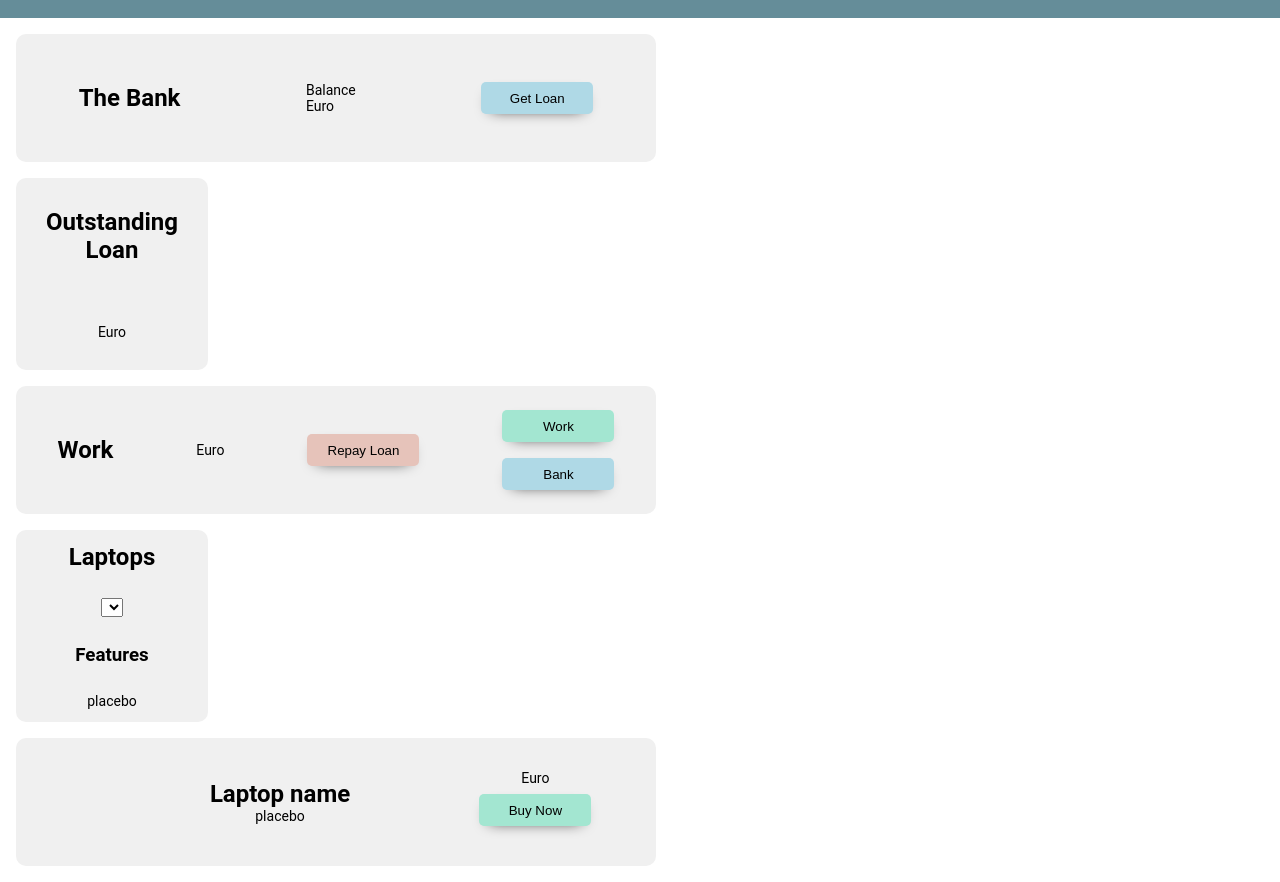
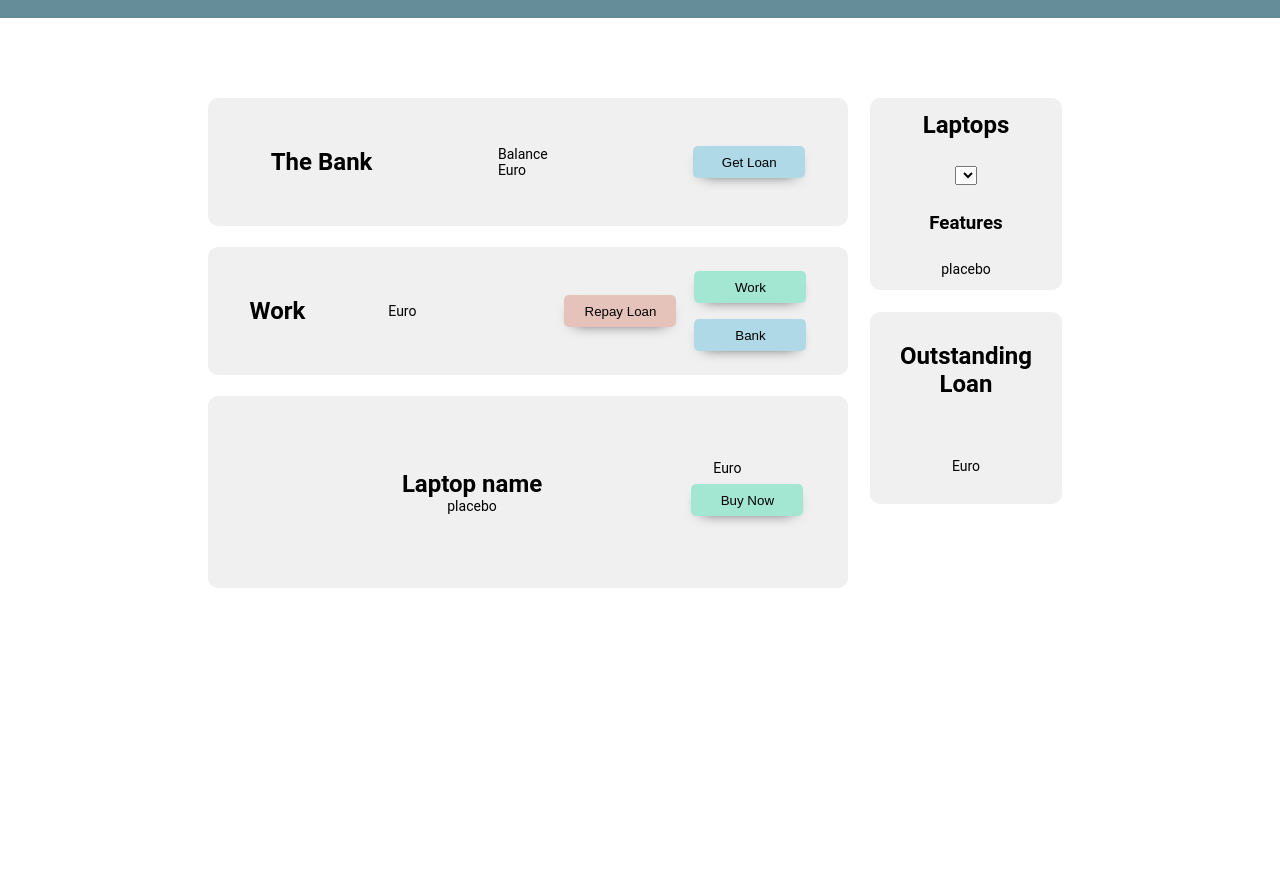
Before and after one commit to savannah-borst/Assignment_Computer_Store, a plain HTML site: page index.html in a window 1280 px wide. Shown: the part 62-944 px from the top of the page. After the commit the page ends 816 px from the top, so only its background shows below. Drawn offline with Linux system fonts and the light colour scheme.

Commit message:
adding grid + positioning elements

```diff
--- a/index.html
+++ b/index.html
@@ -8,6 +8,7 @@
     <title>Computer Store</title>
 </head>
 <body>
+    <div class="container">
         <header>
             <h1>Computer Store</h1>
         </header>
@@ -62,6 +63,6 @@
                 <button id="buy-laptop">Buy Now</button>
             </div>
         </section>
-
+    </div>
 </body>
 </html>
--- a/stylesheets/style.css
+++ b/stylesheets/style.css
@@ -25,9 +25,20 @@ header {
     justify-content: center;
     align-items: center;
     height: 5rem;
+    grid-area: header;
 }
 
 /*General*/
+.container {
+    display: grid;
+    grid-template-columns: repeat(5, 1fr);
+    grid-template-rows: auto;
+    grid-template-areas:
+        "header header header header header"
+        ". bank bank select ."
+        ". work work loan ."
+        ". info info info .";
+}
 section {
     display: flex;
     justify-content: space-around;
@@ -47,6 +58,13 @@ section {
     height: 12rem;
 }
 
+.col {
+    display: flex;
+    flex-direction: column;
+    align-items: center;
+}
+
+/*buttons*/
 button {
     border-radius: 5px;
     border: none;
@@ -58,18 +76,10 @@ button {
     box-shadow: 0px 5px 15px -10px;
 }
 
-.col {
-    display: flex;
-    flex-direction: column;
-    align-items: center;
-}
-
-/*Bank*/
-.bank {
-}
-
 #get-loan {
     background-color: #AFD9E6;
+    position: relative;
+    left: 20px;
 }
 
 #get-loan:hover {
@@ -80,20 +90,8 @@ button {
     transform: scale(.96);
 }
 
-/*Outstanding Loan*/
-.outstanding-loan {
-    flex-direction: column;
-}
-
-/*Work*/
-.work {
-
-}
-
-
-
 #work {
- background-color: #A3E6D1;
+    background-color: #A3E6D1;
 }
 
 #work:hover {
@@ -105,7 +103,7 @@ button {
 }
 
 #bank {
- background-color: #AFD9E6;
+    background-color: #AFD9E6;
 }
 
 #bank:hover {
@@ -117,7 +115,9 @@ button {
 }
 
 #repay-loan {
- background-color: #E6C3BA;
+    background-color: #E6C3BA;
+    position: relative;
+    left: 65px;
 }
 
 #repay-loan:hover {
@@ -128,18 +128,10 @@ button {
     transform: scale(.96);
 }
 
-/*Laptop Select*/
-.laptop-select {
-    flex-direction: column;
-}
-
-/*Laptop Info*/
-.laptop-info {
-
-}
-
 #buy-laptop {
     background-color: #A3E6D1;
+    position: relative;
+    left: 20px;
 }
 
 #buy-laptop:hover {
@@ -149,3 +141,42 @@ button {
 #buy-laptop:active {
     transform: scale(.96);
 }
+
+/*Bank*/
+.bank {
+    margin-top: 5rem;
+    grid-area: bank;
+}
+
+/*Outstanding Loan*/
+.outstanding-loan {
+    flex-direction: column;
+    grid-area: loan;
+    position: relative;
+    left: -10px;
+    top: -10px;
+}
+
+/*Work*/
+.work {
+    grid-area: work;
+    position: relative;
+    top: -75px;
+}
+
+/*Laptop Select*/
+.laptop-select {
+    flex-direction: column;
+    grid-area: select;
+    margin-top: 5rem;
+    position: relative;
+    left: -10px;
+}
+
+/*Laptop Info*/
+.laptop-info {
+    grid-area: info;
+    position: relative;
+    top: -150px;
+    height: 12rem;
+}
```
Lines whose indentation alone changed are shown as unchanged.
